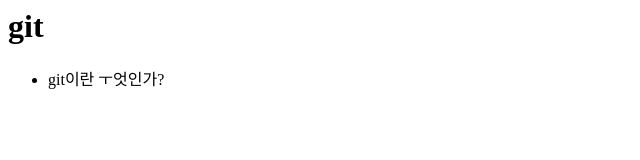
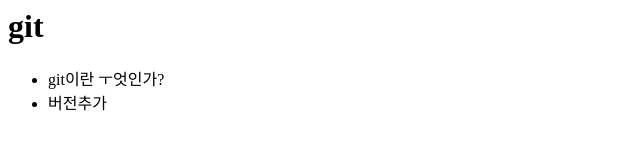
Before and after one commit to gnlguszzi/open_git_hwi, a plain HTML site: page index.html in a window 1280 px wide. Shown: the full height of the page, 0-640 px from the left. Drawn offline with Linux system fonts and the light colour scheme.

Commit message:
버전 추가

```diff
--- a/index.html
+++ b/index.html
@@ -5,6 +5,7 @@
    </header>
    <ul>
      <li>git이란 ㅜ엇인가?</li>
+     <li>버전추가</li>
    </ul>
  </body>
 </html>
```
